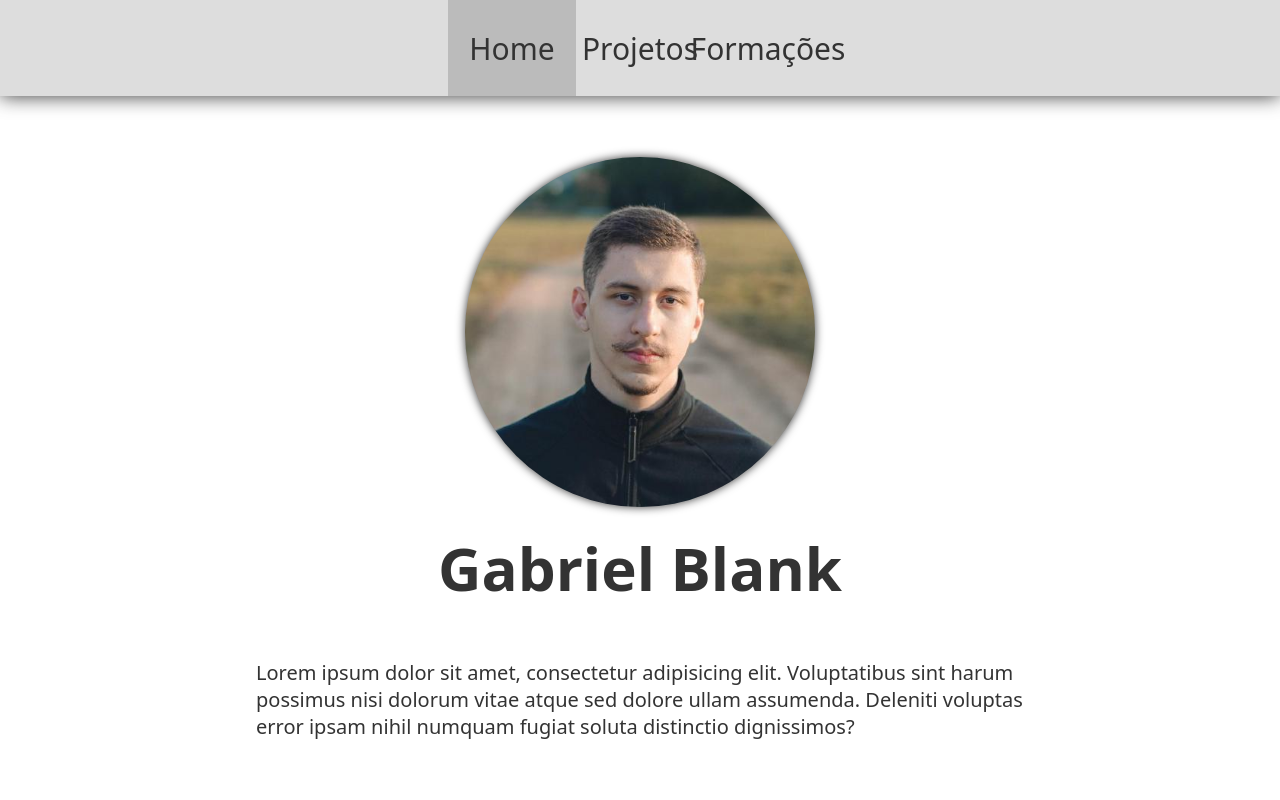
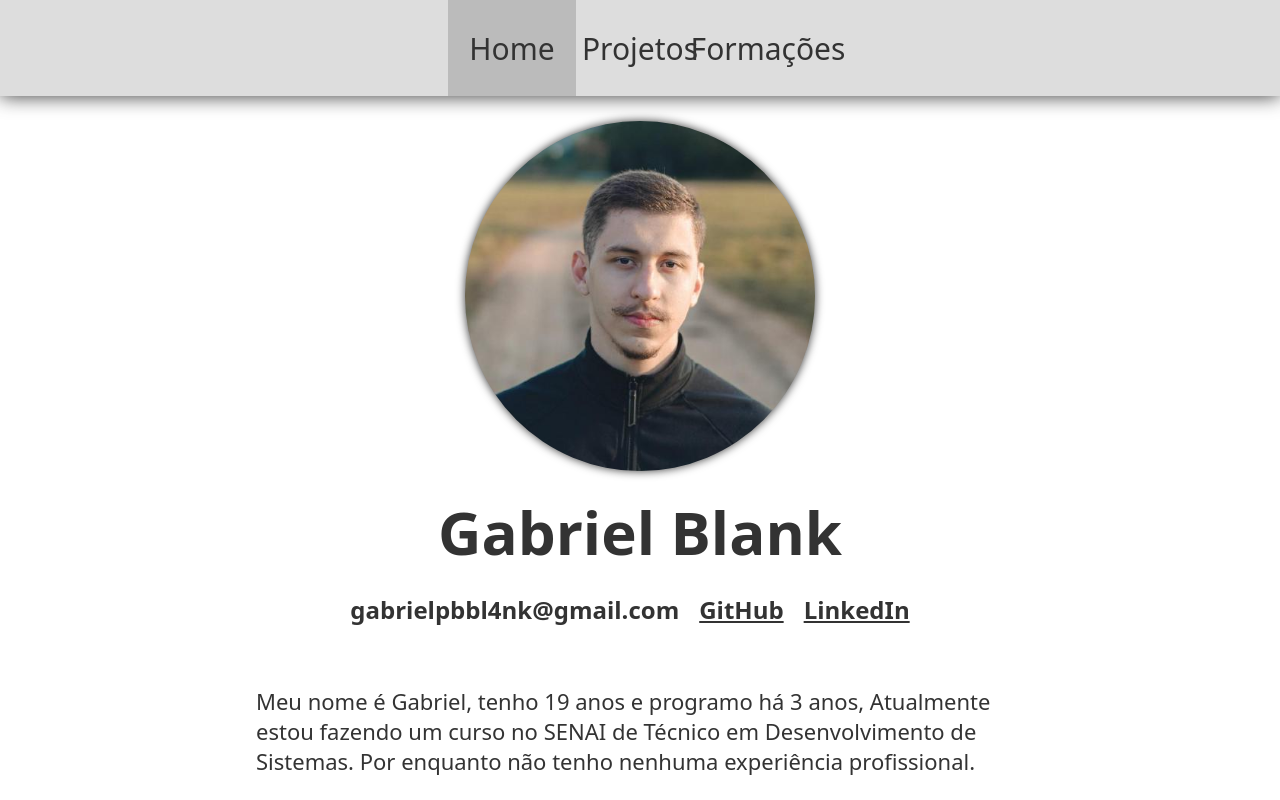
Before and after one commit to BlankSenai/atividade-portfolio, a plain HTML site: page home.html in a window 1280 px wide. Drawn offline with Linux system fonts and the light colour scheme.

Commit message:
add informations in profile page

```diff
--- a/home.html
+++ b/home.html
@@ -17,11 +17,17 @@
 
 	<main>
 		<div class="profile-container">
-			<img src="./images/avatar.jpg" class="avatar">
+			<img src="./images/avatar.jpg" class="avatar" draggable="false">
 
 			<h1 class="name">Gabriel Blank</h1>
 
-			<p class="overview">Lorem ipsum dolor sit amet, consectetur adipisicing elit. Voluptatibus sint harum possimus nisi dolorum vitae atque sed dolore ullam assumenda. Deleniti voluptas error ipsam nihil numquam fugiat soluta distinctio dignissimos?</p>
+			<div class="links">
+				<p class="link">gabrielpbbl4nk@gmail.com</p>
+				<a href="https://github.com/gabrielblankk" class="link" target="_blank">GitHub</a>
+				<a href="https://www.linkedin.com/in/gabriel-blank/" class="link" target="_blank">LinkedIn</a>
+			</div>
+
+			<p class="overview">Meu nome é Gabriel, tenho 19 anos e programo há 3 anos, Atualmente estou fazendo um curso no SENAI de Técnico em Desenvolvimento de Sistemas. Por enquanto não tenho nenhuma experiência profissional.</p>
 		</div>
 	</main>
 </body>
--- a/styles.css
+++ b/styles.css
@@ -3,6 +3,7 @@
   margin: 0;
   padding: 0;
   font-family: system-ui, -apple-system, BlinkMacSystemFont, 'Segoe UI', Roboto, Oxygen, Ubuntu, Cantarell, 'Open Sans', 'Helvetica Neue', sans-serif;
+  user-select: none;
 }
 
 body {
@@ -31,7 +32,7 @@ header {
   justify-content: center;
 }
 
-a {
+header a {
   height: 100%;
   width: 10%;
   background-color: #ddd;
@@ -44,7 +45,7 @@ a {
   justify-content: center;
 }
 
-a:hover {
+header a:hover {
   background-color: #bbb;
   transition: 0.2s;
 }
@@ -62,6 +63,11 @@ a:hover {
   height: 350px;
   border-radius: 100%;
   filter: drop-shadow(0px 0px 5px #333);
+  transition: 0.2s;
+}
+
+.avatar:hover {
+  transform: scale(1.05);
 }
 
 .name {
@@ -71,7 +77,20 @@ a:hover {
 }
 
 .overview {
-  margin-top: 50px;
   color: #333;
-  font-size: 20px;
+  font-size: 22px;
 }
+
+.links {
+  display: flex;
+  margin-top: 20px;
+  margin-bottom: 60px;
+}
+
+.link {
+  background-color: #fff;
+  font-size: 24px;
+  margin-right: 20px;
+  color: #333;
+  font-weight: bold;
+}
```
